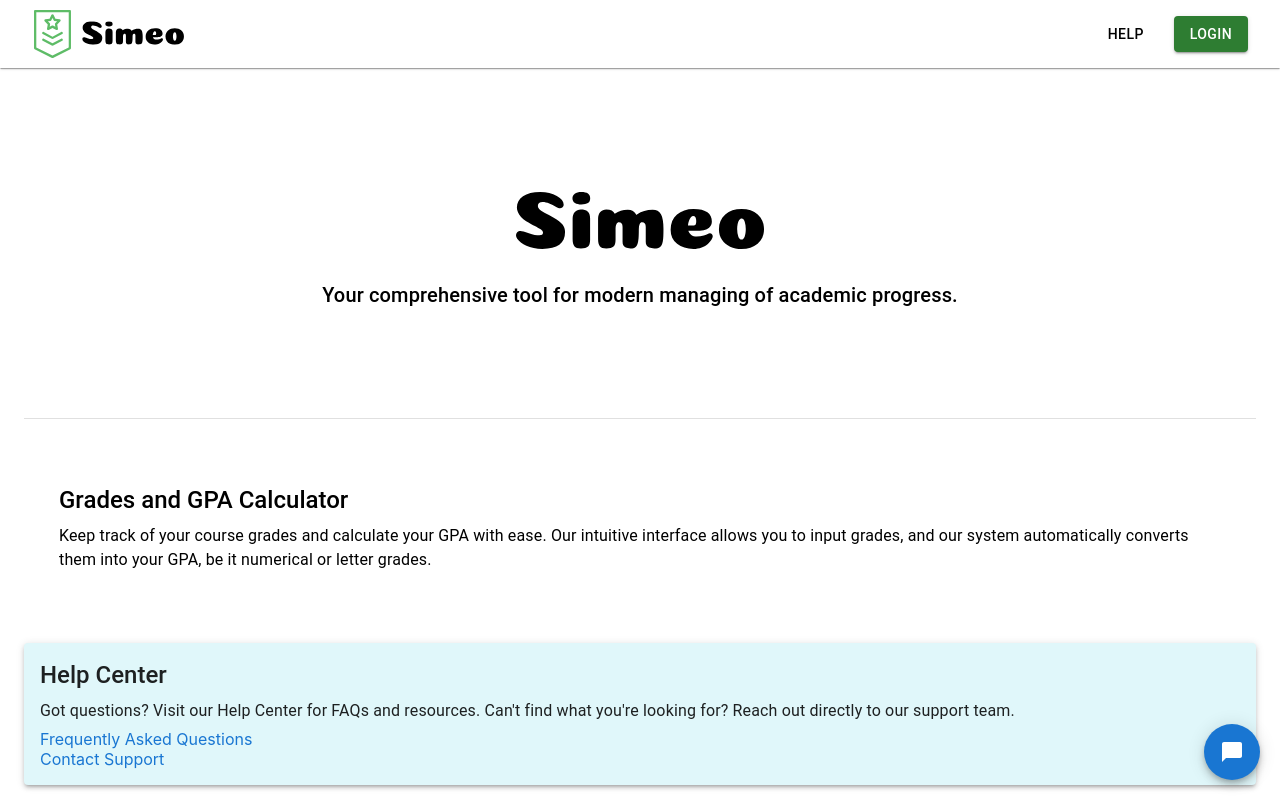
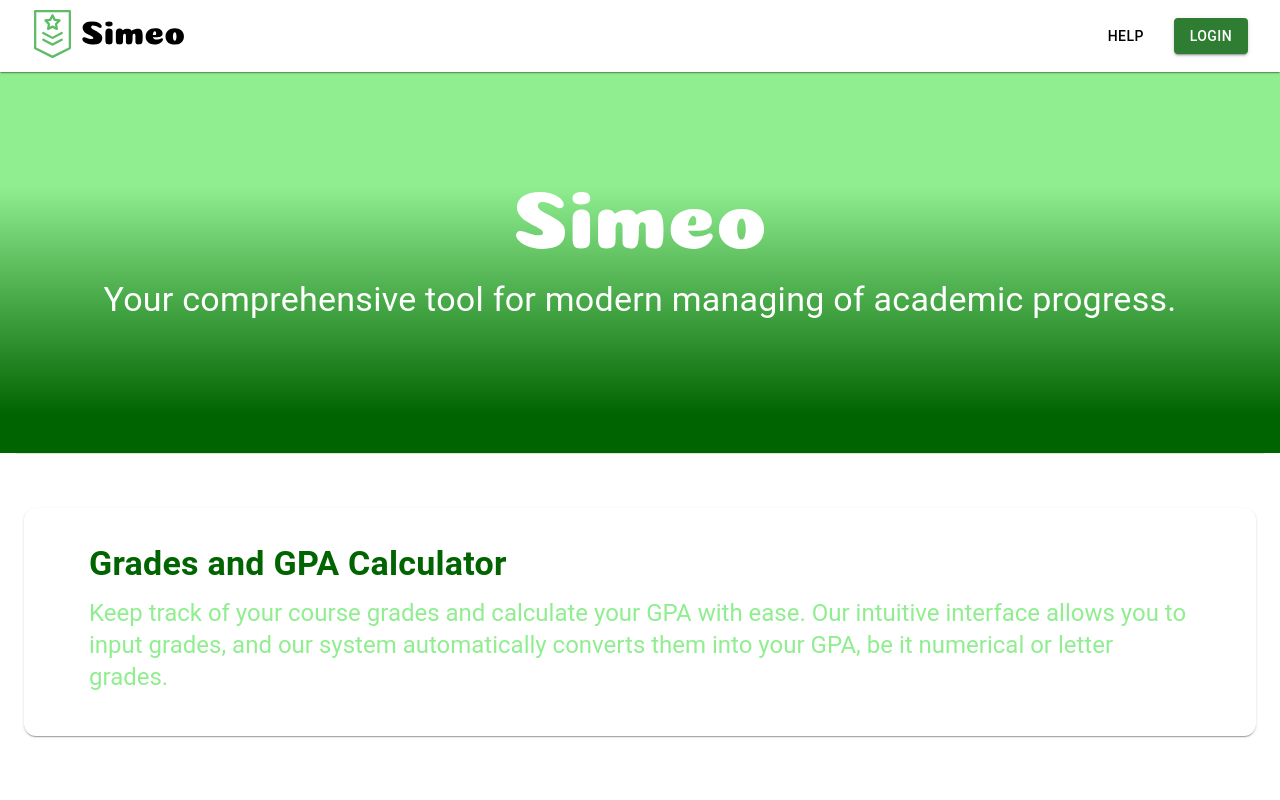
Before and after one commit to RobelY123/introtoprogproj, a React (Create React App) app: page / in a window 1280 px wide. Shown: the top 800 px of the page. Built offline with nearby package versions, Linux system fonts and the light colour scheme.

Commit message:
updated for math

```diff
--- a/src/App.js
+++ b/src/App.js
@@ -72,7 +72,7 @@
                 path="/grades/:gradeId"
                 element={
                   loggedIn ? (
-                    <Grade grades={gradesData} />
+                    <Grade grades={grades} />
                   ) : (
                     <Navigate to="/login" />
                   )
@@ -113,14 +113,14 @@
         </Box>
       </Box>
       <Footer />
-      <Fab
+      {/* <Fab
         color="primary"
         aria-label="chat"
         style={{ position: "fixed", bottom: 20, right: 20 }}
         onClick={() => setChatOpen(true)}
       >
         <ChatBubbleIcon />
-      </Fab>
+      </Fab> */}
       <Modal open={chatOpen} onClose={() => setChatOpen(false)}>
         <Chatbot />
       </Modal>
--- a/src/pages/Help/HelpPage.js
+++ b/src/pages/Help/HelpPage.js
@@ -16,19 +16,37 @@
     question: "How does the login work?",
     answer:
       "The login connects to StudentVue and fetches your grades securely.",
+  },{
+    question: "Can I add my own assignments to courses?",
+    answer:
+      "Yes, you can add your own assignments to courses. This feature allows you to keep track of all your coursework in one place.",
   },
   {
-    question: "What can the chatbot do?",
+    question: "Do course grades take into account category weighting?",
     answer:
-      "The chatbot can assist you with navigation, provide information about your grades, and answer common questions.",
+      "Course grades do consider category weighting. You can customize the weighting for each category with either a normal weight or an Ap weight.",
   },
-  // Add more FAQs as needed
+  {
+    question: "What's the difference between weighted and unweighted GPA?",
+    answer:
+      "Weighted GPA takes into account the difficulty level of your courses, giving higher value to honors and AP classes. Unweighted GPA considers all classes equally, regardless of difficulty.",
+  },
+  {
+    question: "Can I see both unweighted and weighted GPA?",
+    answer:
+      "Yes, our system provides the option to view both unweighted and weighted GPA so you can track your academic performance comprehensively.",
+  },
+  {
+    question: "How do I change the grade of past assignments?",
+    answer:
+      "To change the grade of past assignments, go to the assignment list, select the assignment you want to update, and edit the grade directly.",
+  },
 ];
 
 const HelpPage = () => {
   const handleContactSupport = () => {
     window.open(
-      `mailto:robelyayeh123@gmail.com?subject=Support Request&body=Please describe your issue or question:`
+      `mailto:robelyayeh123@gmail.com?subject=Help`
     );
   };
   return (
--- a/src/pages/Home/HomePage.js
+++ b/src/pages/Home/HomePage.js
@@ -1,54 +1,114 @@
 import React from "react";
-import { Box, Typography, Paper, Link, Divider } from "@mui/material";
-import text from "../../images/text.svg"
+import { Box, Typography, Paper, Link, Divider, Card, Button } from "@mui/material";
+import text from "../../images/text.svg";
+
+import textWhite from "../../images/textWhite.svg";
 const HomePage = () => {
   return (
-    <Box sx={{ p: 3 }}>
-      <div style={{ display: "flex", fontWeight: "bold",flexDirection:'column',alignItems:'center',margin:'100px 0' }}>
+    <Box sx={{ bgcolor: "background.default", color: "text.primary" }}>
+      {/* Logo and Introduction Section */}
+      <Box
+        sx={{
+          fontWeight: "bold",
+          // Gradient background from light green to dark green
+          background: "linear-gradient(180deg, #90ee90 30%, #006400 90%)",
+          color: "white", // All text in this section is white
+          padding: "20px", // Added padding
+        }}
+      >
+        <div
+          style={{
+            margin: "100px 0",
+            display: "flex",
+            flexDirection: "column",
+            alignItems: "center",
+          }}
+        >
           <img
-          style={{ justifyContent: "center",paddingBottom:'30px' }}
-        src={text}/>
-        <Typography variant="h6" gutterBottom textAlign="center">
+            style={{
+              justifyContent: "center",
+              paddingBottom: "30px",
+              maxWidth: "100%", // Ensure the image is responsive
+            }}
+            src={textWhite}
+            alt="Simeo Logo" // Always include alt text for accessibility
+          />
+          <Typography
+            variant="h4"
+            gutterBottom
+            textAlign="center" // Increased the size from h6 to h4
+            sx={{
+              color: "white", // Changed text color to white
+            }}
+          >
             Your comprehensive tool for modern managing of academic progress.
           </Typography>
         </div>
-      <Divider/>
+      </Box>
+
+      <Divider variant="middle" />
+
       {/* Grades and GPA Section */}
-      <div style={{padding:'35px',margin:'30px 0',}}
+      <Box sx={{ p: 3 }}>
+        <Card
+          sx={{
+            padding: "35px",
+            margin: "30px 0",
+            background: "white", // Added gradient background
+            borderRadius: "12px", // Added border radius
+          }}
         >
-        <div style={{flex:2}}>
-        <Typography variant="h5" gutterBottom sx={{ fontWeight: "medium" }}>
+          <Box sx={{ flex: 2,margin:"0 30px" }}>
+            <Typography
+              variant="h4"
+              gutterBottom
+              sx={{ fontWeight: "bold", color: "darkgreen" }}
+            >
+              {" "}
+              {/* Increased size and changed color */}
               Grades and GPA Calculator
             </Typography>
-        <Typography variant="body1" gutterBottom>
-          Keep track of your course grades and calculate your GPA with ease. Our
-          intuitive interface allows you to input grades, and our system
-          automatically converts them into your GPA, be it numerical or letter
-          grades.
-        </Typography></div>
-        <div style={{flex:1}}>
-            {/* <img src="" */}
-        </div>
-      </div>
+            <Typography variant="h5" gutterBottom sx={{ color: "#90ee90" }}>
+              {" "}
+              {/* Changed color */}
+              Keep track of your course grades and calculate your GPA with ease.
+              Our intuitive interface allows you to input grades, and our system
+              automatically converts them into your GPA, be it numerical or
+              letter grades.
+            </Typography>
+          </Box>
+        </Card>
+      </Box>
 
       {/* Help Center Section */}
-      <Paper elevation={3} sx={{ my: 2, p: 2, backgroundColor: "#e0f7fa" }}>
-        <Typography variant="h5" gutterBottom sx={{ fontWeight: "medium" }}>
+      <Box sx={{ p: 3 }}>
+        <Paper
+          elevation={3}
+          sx={{
+            p: 2,
+            backgroundColor: "#e0f7fa",
+            // Added a light green color for the heading as suggested in the image
+            "& .MuiTypography-h5": { color: "darkgreen", fontWeight: "bold" },
+            // Removed the card's own background color to let the gradient show
+            background: "none",
+            margin:'0px 30px'
+          }}
+        >
+          <Typography variant="h5" gutterBottom>
             Help Center
           </Typography>
-        <Typography variant="body1" gutterBottom>
+          <Typography variant="body1" gutterBottom sx={{ color: "lightgreen" }}>
+            {" "}
+            {/* Changed color */}
             Got questions? Visit our Help Center for FAQs and resources. Can't
-          find what you're looking for? Reach out directly to our support team.
+            find what you're looking for? Reach out directly to our support
+            team.
           </Typography>
-        <Link href="/faq" underline="hover">
-          Frequently Asked Questions
-        </Link>
-        <br />
-        <Link href="/contact" underline="hover">
-          Contact Support
-        </Link>
+          <Button href="/help" variant="contained" color="success">Go To help Page</Button>
         </Paper>
+      </Box>
     </Box>
   );
 };
+
 export default HomePage;
--- a/src/pages/Login/LoginPage.js
+++ b/src/pages/Login/LoginPage.js
@@ -51,7 +51,9 @@
       })
       .then((response) => {
         if (!response.ok) {
-          throw new Error("Login failed. Please check your credentials.");
+          console.error("Login failed. Please check your credentials.");
+          setLoginError("Login failed. Please check your credentials.");
+          setLoading(false);
         }
         return response.json();
       })
--- a/src/util/Header.js
+++ b/src/util/Header.js
@@ -57,7 +57,7 @@
   );
 
   return (
-    <AppBar position="sticky" color="inherit" sx={{ boxShadow: 1 }}>
+    <AppBar position="sticky" color="inherit" sx={{ boxShadow: 1,background:'' }}>
       <Toolbar>
         {/* <Typography
           variant="h6"
@@ -67,6 +67,7 @@
         >
           Simeo
         </Typography> */}
+        <a href="/">
         <img
           component={RouterLink}
           href="/"
@@ -79,7 +80,7 @@
           }}
           src={logoText}
         />
-
+</a>
         <div
           style={{ width: "100%", display: "flex", justifyContent: "flex-end" }}
         >
```
Also changed, not shown: src/pages/Grades/Grade.js (+139 -29 lines), src/pages/Grades/gradeCalc.js (+0 -7 lines), src/images/textWhite.svg (added). Lines whose indentation alone changed are shown as unchanged.
